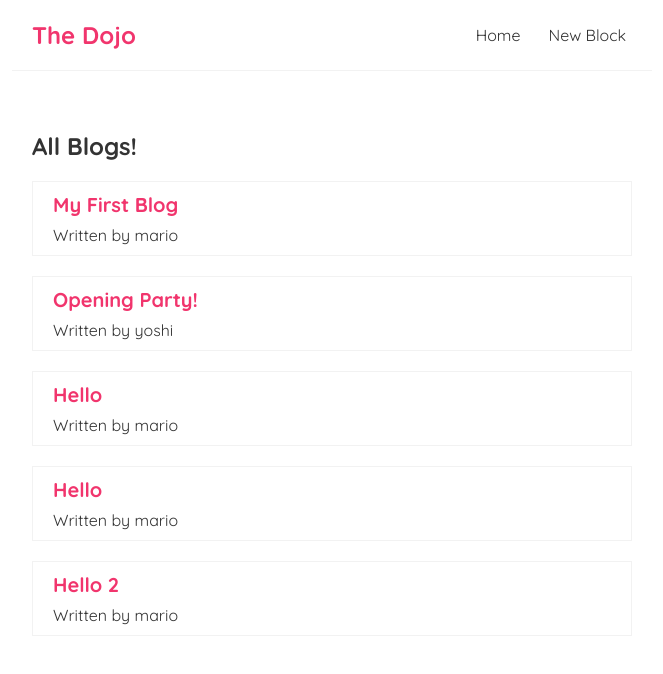
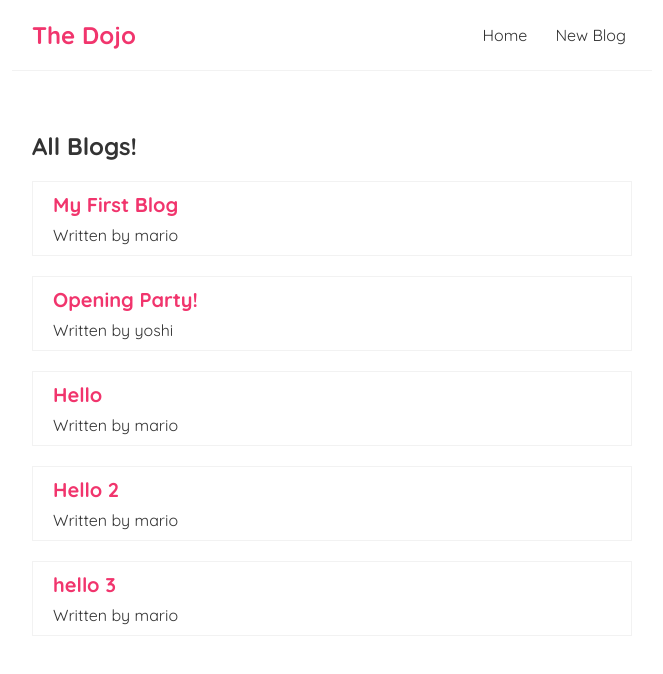
Before and after one commit to NANGIA70/LearnReactBlogPost, a React (Create React App) app in the folder dojo-blog/: page / in a window 1280 px wide. Shown: the top 674 px of the page, without its empty margins (308-971 px from the left). Built offline with nearby package versions, Linux system fonts and the light colour scheme; data requests are answered from the project's data file.

Commit message:
Lesson 31

```diff
--- a/dojo-blog/data/db.json
+++ b/dojo-blog/data/db.json
@@ -19,16 +19,16 @@
       "author": "mario"
     },
     {
-      "id": "b4f3",
-      "title": "Hello",
-      "body": "This is first trial",
-      "author": "mario"
-    },
-    {
       "id": "3e0a",
       "title": "Hello 2",
       "body": "second trial",
       "author": "mario"
+    },
+    {
+      "id": "a6c2",
+      "title": "hello 3",
+      "body": "trial 3",
+      "author": "mario"
     }
   ]
 }
--- a/dojo-blog/src/BlogDetails.js
+++ b/dojo-blog/src/BlogDetails.js
@@ -1,9 +1,18 @@
-import { useParams } from "react-router-dom/cjs/react-router-dom.min";
+import { useHistory, useParams } from "react-router-dom/cjs/react-router-dom.min";
 import useFetch from "./useFetch";
 
 const BlogDetails = () => {
     const {id} = useParams();
     const { data: blog, isPending, error } = useFetch('http://localhost:8000/blogs/' + id);
+    const history = useHistory();
+
+    const handleDelete = () => {
+        fetch('http://localhost:8000/blogs/' + blog.id, {
+            method: 'DELETE'
+        }).then(() => {
+            history.push('/');
+        })
+    }
     return (
         <div className="blog-details">
             {isPending && <div>Loading...</div>}
@@ -13,6 +22,7 @@
                     <h2>{ blog.title }</h2>
                     <p>Written by { blog.author }</p>
                     <div>{ blog.body }</div>
+                    <button onClick={handleDelete}>delete</button>
                 </article>
             )}
         </div>
--- a/dojo-blog/src/Create.js
+++ b/dojo-blog/src/Create.js
@@ -1,10 +1,12 @@
 import { useState } from "react";
+import { useHistory } from "react-router-dom/cjs/react-router-dom.min";
 
 const Create = () => {
     const [title, setTitle] = useState('');
     const [body, setBody] = useState('');
     const [author, setAuthor] = useState('mario');
     const [isPending, setIsPending] = useState(false);
+    const history = useHistory();
     const handleSubmit = (e) => {
         e.preventDefault();
         const blog = { title, body, author };
@@ -16,6 +18,7 @@
         }).then(() => {
             console.log('new blog added');
             setIsPending(false);
+            history.push('/');
         })
     }
     return (
--- a/dojo-blog/src/Navbar.js
+++ b/dojo-blog/src/Navbar.js
@@ -5,7 +5,7 @@
             <h1>The Dojo</h1>
             <div className="links">
                 <Link to='/'>Home</Link>
-                <Link to="/create">New Block</Link>
+                <Link to="/create">New Blog</Link>
             </div>
         </nav>
      );
```
